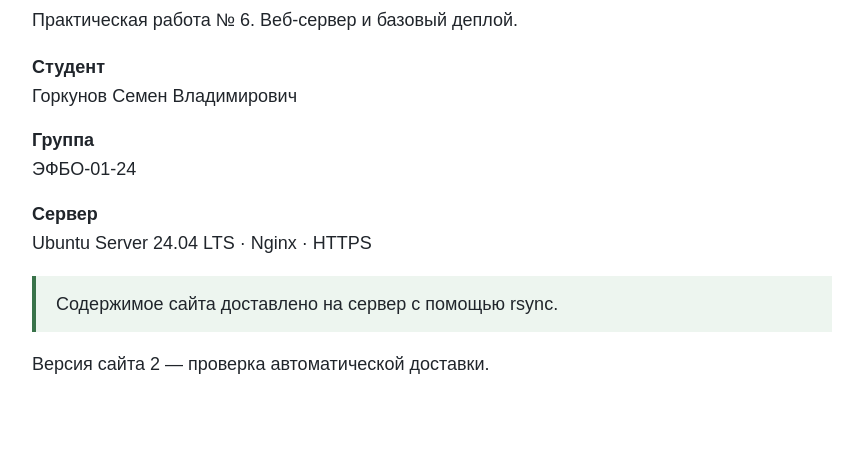
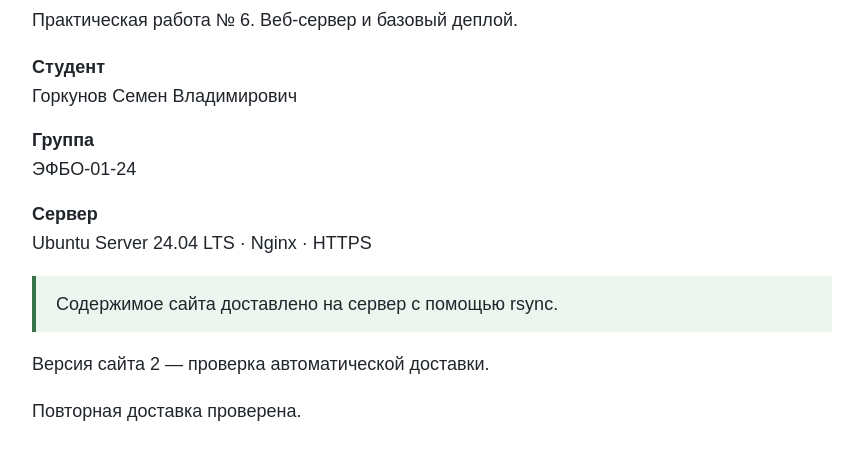
Before and after one commit to SaYMooN0/devops-course-2026, a plain HTML site: page site/index.html in a window 1280 px wide. Shown: the part 135-594 px from the top of the page, without its empty margins (208-1071 px from the left). Drawn offline with Linux system fonts and the light colour scheme.

```diff
--- a/site/index.html
+++ b/site/index.html
@@ -22,5 +22,6 @@
   </dl>
   <p class="status">Содержимое сайта доставлено на сервер с помощью rsync.</p>
 <p>Версия сайта 2 — проверка автоматической доставки.</p>
+<p>Повторная доставка проверена.</p>
 </body>
 </html>
```
